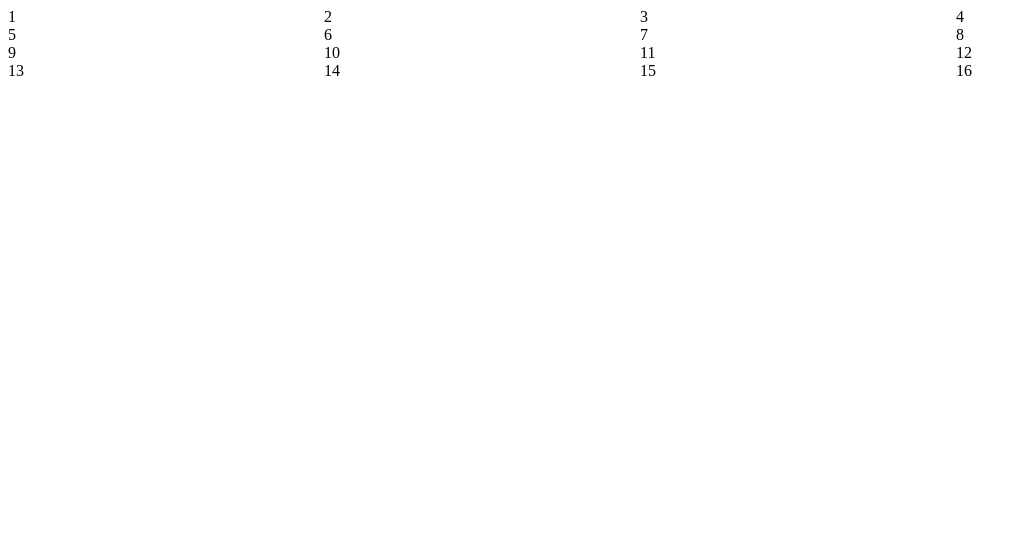
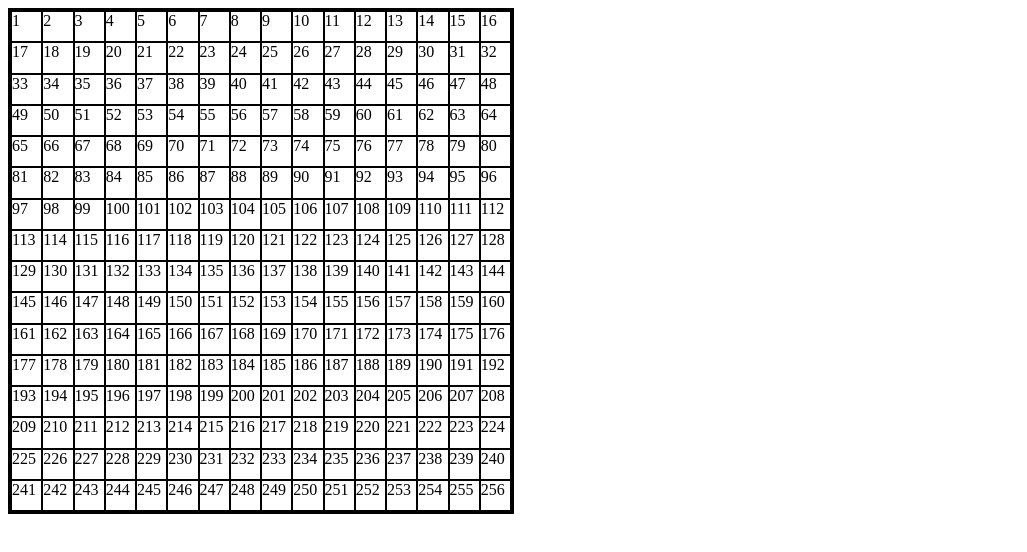
Before and after one commit to MindyLJohnson/etch-a-sketch, a plain HTML site: page index.html in a window 1280 px wide. Shown: the whole page, without its empty margins (0-1027 px from the left). Drawn offline with Linux system fonts and the light colour scheme.

Commit message:
Added minor styling and borders to container and squareDivs

```diff
--- a/script.js
+++ b/script.js
@@ -1,7 +1,11 @@
-function createSquareDivs(numberOfSquares) {
+function createSquareDivs(numberOfColumns, numberOfRows) {
     const container = document.querySelector('.container');
-    const gridTemplateColumns = `repeat(${Math.sqrt(numberOfSquares)}, auto)`;
+    const gridTemplateColumns = `repeat(${(numberOfColumns)}, auto)`;
+    const gridTemplateRows = `repeat(${(numberOfRows)}, auto)`;
+    const numberOfSquares = numberOfColumns*numberOfRows;
+
     container.style.gridTemplateColumns = gridTemplateColumns;
+    container.style.gridTemplateRows = gridTemplateRows;
 
     for (let i = 1; i <= numberOfSquares; i++) {
         const squareDiv = document.createElement('div');
@@ -11,4 +15,4 @@ function createSquareDivs(numberOfSquares) {
     }
 }
 
-createSquareDivs(16);
+createSquareDivs(16, 16);
--- a/style.css
+++ b/style.css
@@ -1,3 +1,10 @@
 .container {
     display: grid;
+    width: 500px;
+    height: 500px;
+    border: solid;
 }
+
+.square-div {
+    border: solid thin;
+}
```
